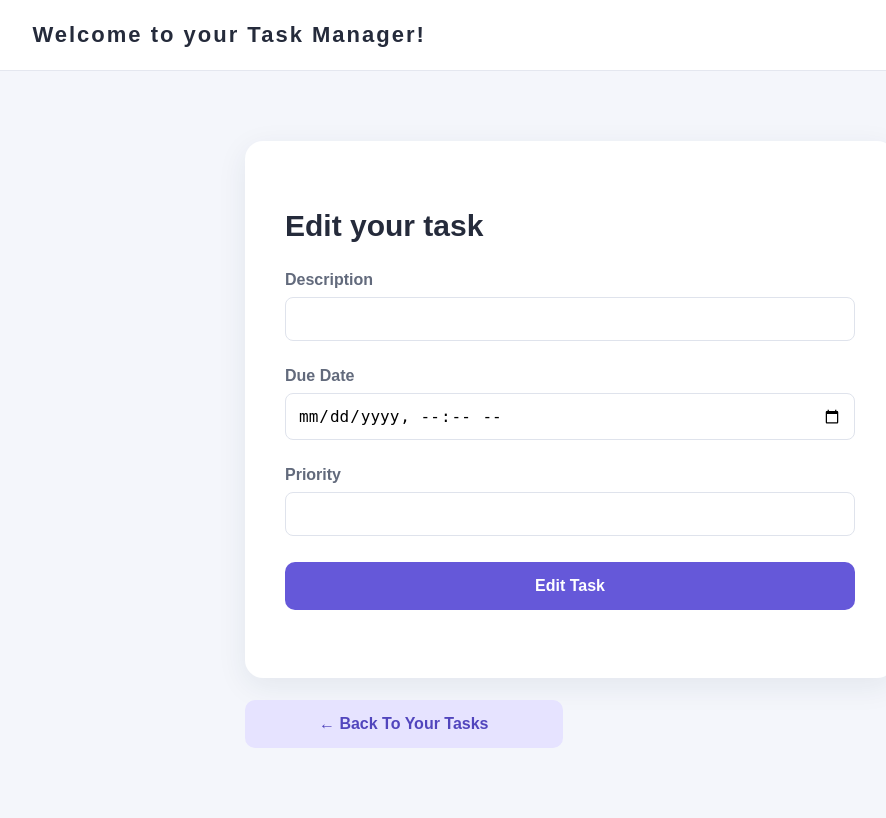
After one commit to linhledo/Task-Manager, a Flask app: page /tasks/1/edit in a window 1280 px wide. The commit adds this page. Shown: the whole page, without its empty margins (70-956 px from the left). Run offline with Flask 3, Linux system fonts and the light colour scheme.

Commit message:
Add edit task functionality, deployment guide for GKE, and update Kubernetes configurations

```diff
--- a/frontend/app.py
+++ b/frontend/app.py
@@ -155,7 +155,6 @@ def dashboard():
 @app.route("/tasks")
 @login_required
 def show_tasks():
-
     response = task_service_request(
         "GET",
         "/tasks",
@@ -229,10 +228,40 @@ def revert_task(task_id):
         json={"user_id": session["user_id"]}
     )
     flash(
-        f"Reverted task back to Pending ✓",
+        f"Reverted task back to pending ✓",
         "success"
     )
     return redirect(url_for("show_tasks"))
 
+@login_required
+@app.route("/tasks/<int:task_id>/edit", methods=["GET", "POST"])
+def edit_task(task_id):
+    if request.method == "POST":
+        description = request.form.get("description", "").strip()
+        due_date = request.form.get("due_date") or None
+        priority = request.form.get("priority") or None
+
+        if not description:
+            flash("Please enter a description.", "error")
+            return redirect(url_for("edit_task", task_id=task_id, method="GET"))
+
+        task_service_request(
+            "POST",
+            f"/tasks/{task_id}/edit",
+            json={
+                "user_id": session["user_id"],
+                "description": description,
+                "due_date": due_date,
+                "priority": priority
+            }
+        )
+
+        flash(
+            f"Task successfully edited ✓",
+            "success"
+        )
+        return redirect(url_for("show_tasks"))
+    return render_template("edit_task.html", task_id=task_id)
+
 if __name__ == "__main__":
     app.run(host="0.0.0.0", port=5000)
--- /dev/null
+++ b/frontend/templates/edit_task.html
@@ -0,0 +1,64 @@
+<!DOCTYPE html>
+<html lang="en">
+<head>
+    <meta charset="UTF-8">
+    <meta name="viewport" content="width=device-width, initial-scale=1.0">
+    <title>Task Manager</title>
+    <link rel="stylesheet" href="{{ url_for('static', filename='style.css') }}">
+</head>
+<body>
+    <header class="header">
+        <h1>Welcome to your Task Manager!</h1>
+    </header>
+
+     <main class="container">
+
+        {% with messages = get_flashed_messages(with_categories=true) %}
+            {% if messages %}
+                {% for category, message in messages %}
+                    <div class="alert alert-{{ category }}">
+                        {{ message }}
+                    </div>
+                {% endfor %}
+            {% endif %}
+        {% endwith %}
+
+        <section class="task-card">
+            <h2>Edit your task</h2>
+            <div class="task-details">
+                <form action="/tasks/{{ task_id }}/edit" method="POST">
+                    <p>
+                        <label for="description">
+                            <strong>Description</strong>
+                        </label>
+                        <input type="text" name="description">
+                    </p>
+
+                    <p>
+                        <label for="due_date">
+                            <strong>Due Date</strong>
+                        </label>
+                        <input type="datetime-local" id="due_date" name="due_date">
+                    </p>
+
+                    <p>
+                        <label for="priority">
+                            <strong>Priority</strong>
+                        </label>
+                        <input type="number" min="0" max="10" name="priority">
+
+                    </p>
+                    <button type="submit" class="complete-button">Edit Task</button>
+                </form>
+            </div>
+        </section>
+
+        <section class="actions">
+            <a href="{{ url_for('show_tasks') }}" class="action-button">
+                ← Back To Your Tasks
+            </a>
+        </section>
+
+     </main>
+</body>
+</html>
```
Also changed, not shown: frontend/templates/tasks.html (+7 -0 lines), k8s/app.yaml (+6 -4 lines), task-service/app.py (+35 -1 lines), README.md, k8s/frontend.yaml (deleted), k8s/postgres.yaml (deleted), k8s/task-service.yaml (deleted), k8s/user-service.yaml (deleted), 1 other file.
